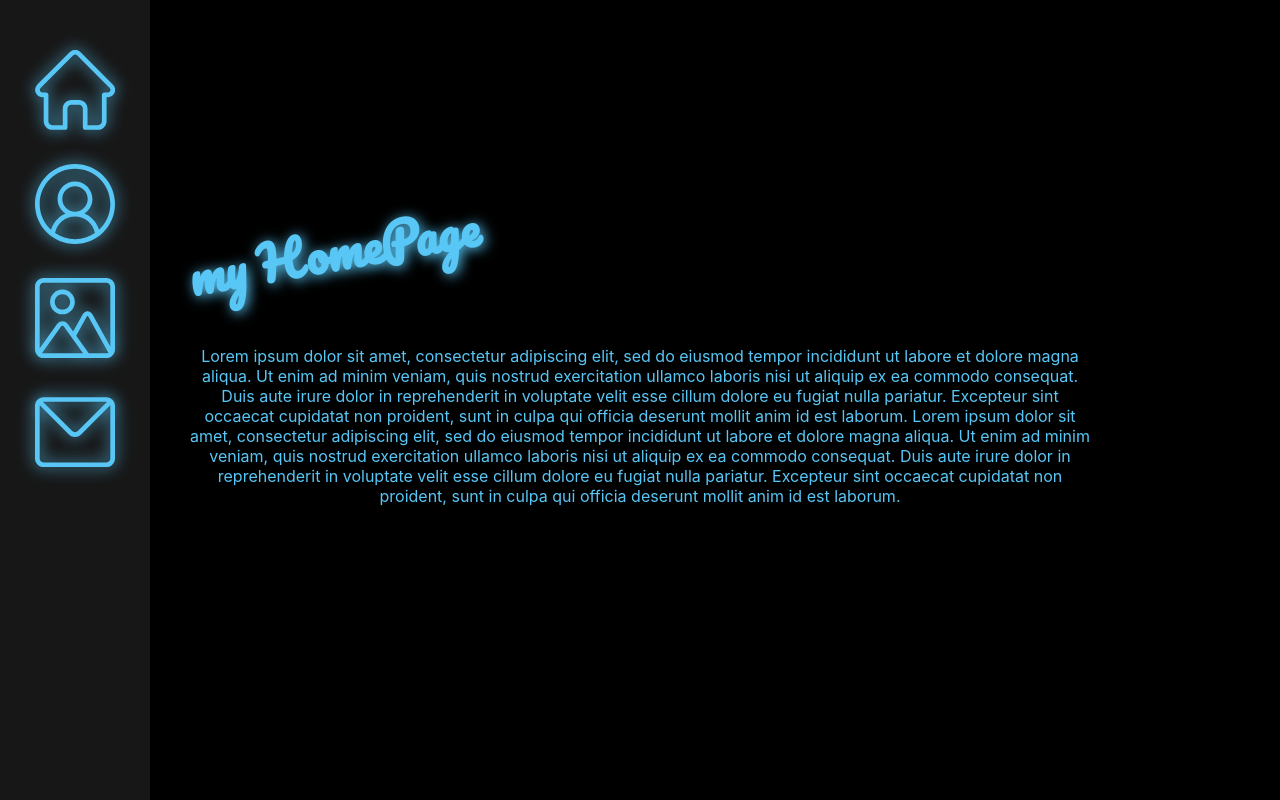
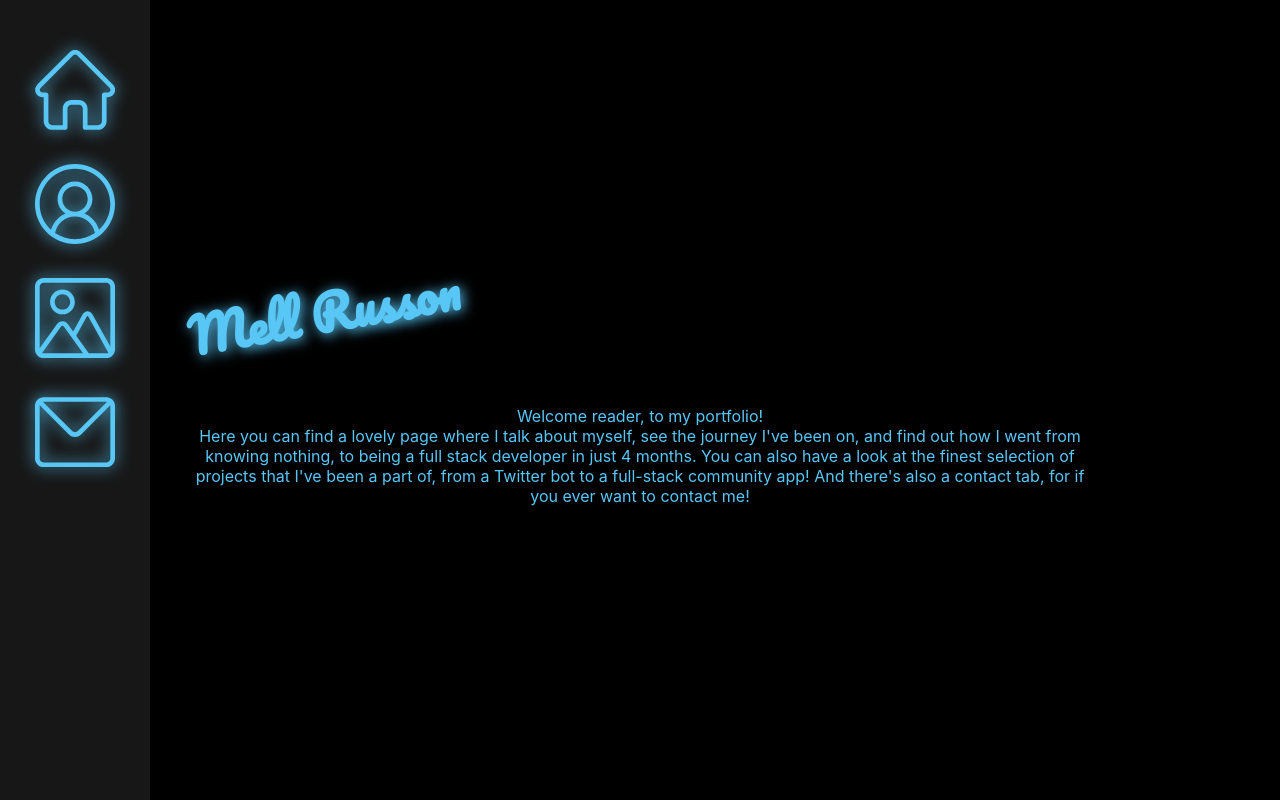
Before and after one commit to MellKay/portfolio, a React (Create React App) app: page / in a window 1280 px wide. Built offline with nearby package versions, Linux system fonts and the light colour scheme.

Commit message:
not quite finished

```diff
--- a/src/components/Home/index.js
+++ b/src/components/Home/index.js
@@ -3,21 +3,15 @@ import "./home.css";
 function Home() {
   return (
     <div className="home">
-      <h1>my HomePage</h1>
+      <h1>Mell Russon</h1>
       <p>
-        Lorem ipsum dolor sit amet, consectetur adipiscing elit, sed do eiusmod
-        tempor incididunt ut labore et dolore magna aliqua. Ut enim ad minim
-        veniam, quis nostrud exercitation ullamco laboris nisi ut aliquip ex ea
-        commodo consequat. Duis aute irure dolor in reprehenderit in voluptate
-        velit esse cillum dolore eu fugiat nulla pariatur. Excepteur sint
-        occaecat cupidatat non proident, sunt in culpa qui officia deserunt
-        mollit anim id est laborum. Lorem ipsum dolor sit amet, consectetur
-        adipiscing elit, sed do eiusmod tempor incididunt ut labore et dolore
-        magna aliqua. Ut enim ad minim veniam, quis nostrud exercitation ullamco
-        laboris nisi ut aliquip ex ea commodo consequat. Duis aute irure dolor
-        in reprehenderit in voluptate velit esse cillum dolore eu fugiat nulla
-        pariatur. Excepteur sint occaecat cupidatat non proident, sunt in culpa
-        qui officia deserunt mollit anim id est laborum.
+        Welcome reader, to my portfolio! <br />
+        Here you can find a lovely page where I talk about myself, see the
+        journey I've been on, and find out how I went from knowing nothing, to
+        being a full stack developer in just 4 months. You can also have a look
+        at the finest selection of projects that I've been a part of, from a
+        Twitter bot to a full-stack community app! And there's also a contact
+        tab, for if you ever want to contact me!
       </p>
     </div>
   );
--- a/src/index.css
+++ b/src/index.css
@@ -1,3 +1,5 @@
+@import url("https://fonts.googleapis.com/css2?family=Pacifico&display=swap");
+
 body {
   margin: 0;
   font-family: -apple-system, BlinkMacSystemFont, "Segoe UI", "Roboto", "Oxygen",
```
